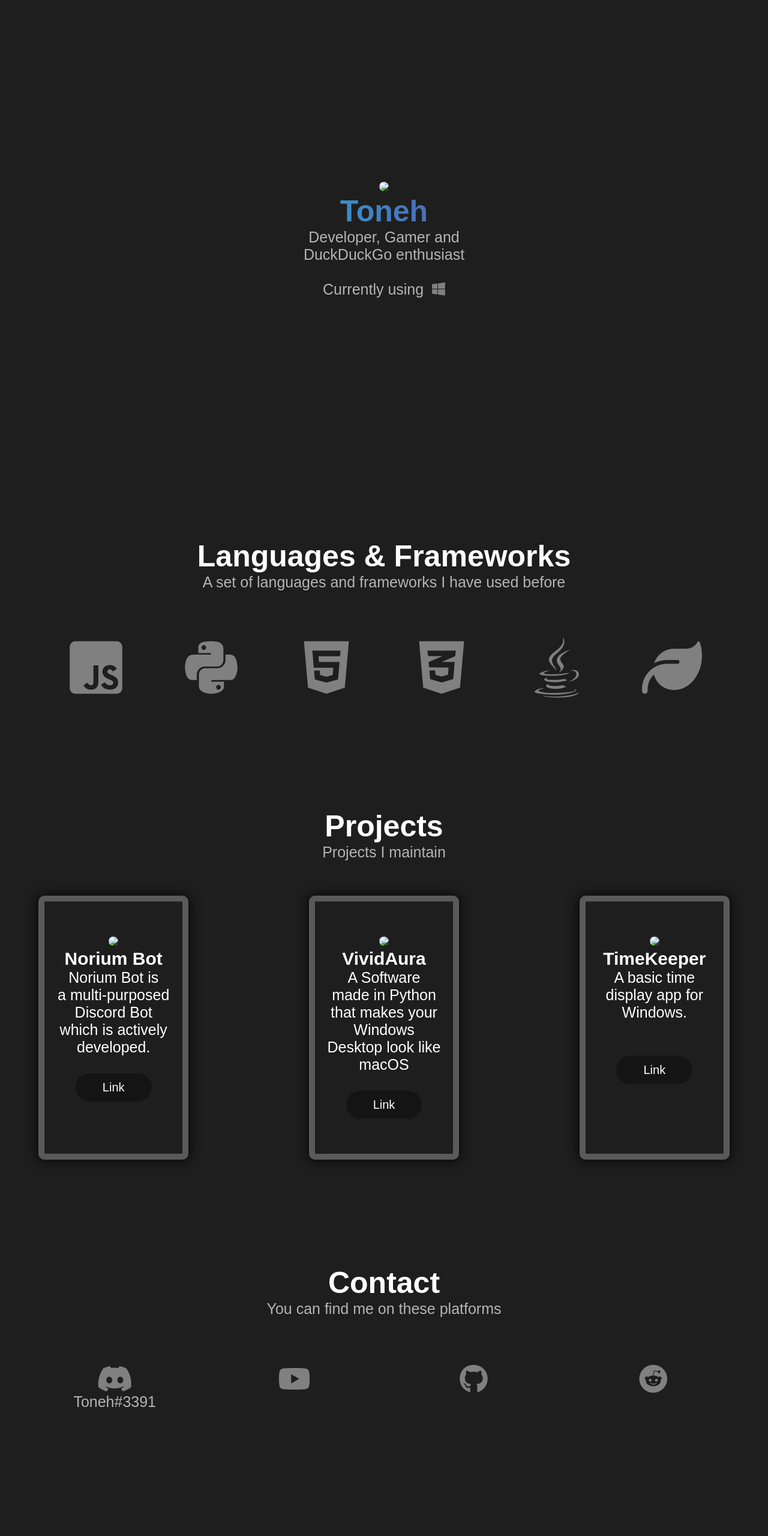
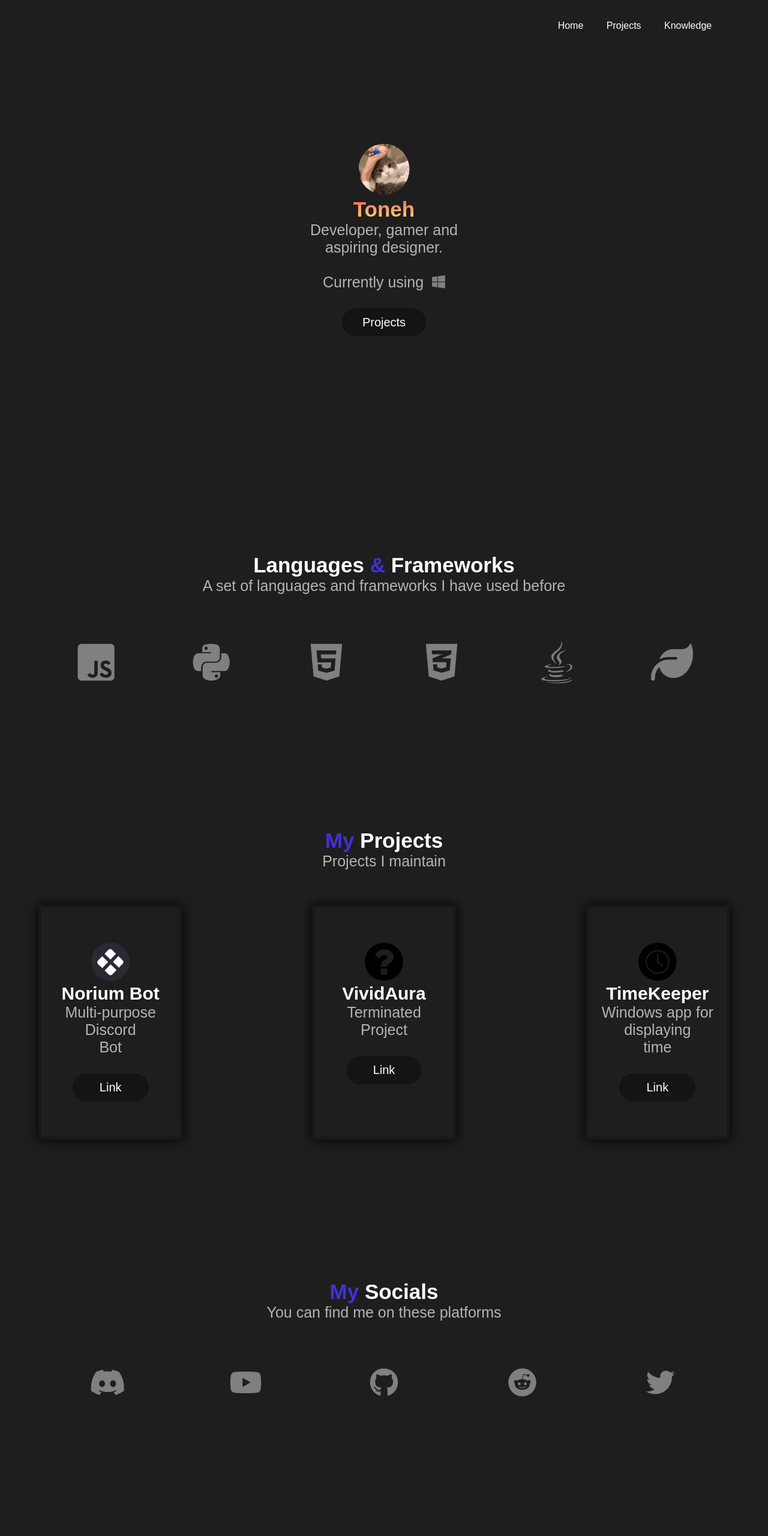
Before and after one commit to TonehDev/tonehdev.github.io, a plain HTML site: page index.html in a window 1280 px wide. Shown: the top 2560 px of the page at 60% size. Drawn offline with Linux system fonts and the light colour scheme; a web font is replaced by a local one.

Commit message:
new files

```diff
--- a/index.html
+++ b/index.html
@@ -16,16 +16,31 @@
 <body>
 
 
+
 <section class="header">
 
+
+<nav>
+
+    <div class="nav-links">
+        <ul>
+            <li><a href="#">Home</a></li>
+            <li><a href="#projects">Projects</a></li>
+            <li><a href="#knowledge">Knowledge</a></li>
+        </ul>
+    </div>
+</nav>
+
 <section id="home" class="text-box">
-    <img src=assets/toneh_pfp.jpg>
+    <img class="avatar" src=assets/toneh_pfp.jpg width="85" height="85">
     <h1>Toneh</h1>
-    <p>Developer, Gamer and<br>DuckDuckGo enthusiast<br><br>Currently using&nbsp;&nbsp;<a href="https://www.microsoft.com/en-us/windows?r=1" class="windows"><i class="fa-brands fa-windows"></i></a><br></p>
+    <p>Developer, gamer and<br>aspiring designer.<br><br>Currently using&nbsp;&nbsp;<a href="https://www.microsoft.com/en-us/windows?r=1" class="windows"><i class="fa-brands fa-windows"></i></a><br><br></p>
+    <a class="kl-btn" href="#projects">Projects</a>
 </section>
 
+
 <section id="knowledge" class="kl">
-    <h1>Languages & Frameworks</h1>
+    <h1>Languages <a class="highlight">&</a> Frameworks</h1>
     <p>A set of languages and frameworks I have used before</p>
     <div class="row2">
         <div class="icons-col">
@@ -57,30 +72,30 @@
 
 
 <section id="projects" class="pj">
-    <h1>Projects</h1>
+    <h1><a class="highlight">My</a> Projects</h1>
     <p>Projects I maintain</p>
     <div class="row">
         <div class="knowledge-col">
             <p><br><br></p>
             <img src="assets/norium-new.png">
             <h2>Norium Bot</h2>
-            <p2>Norium Bot is<br>a multi-purposed<br>Discord Bot<br>which is actively developed.<br><br></p2>
+            <p2>Multi-purpose Discord<br>Bot<br><br></p2>
             <a href="https://noriumbot.com/" class="kl-btn">&nbsp;&nbsp;Link&nbsp;&nbsp;</a>
             <p><br><br></p>
         </div>
         <div class="knowledge-col">
             <p><br><br></p>
-            <img src="assets/Webp.net-resizeimage (1).png">
+            <img src="assets/killed_project.png">
             <h2>VividAura</h2>
-            <p2>A Software<br>made in Python<br>that makes your Windows<br>Desktop look like macOS<br><br></p2>
-            <a href="https://github.com/NoriumProducts/VividAura" class="kl-btn">&nbsp;&nbsp;Link&nbsp;&nbsp;</a>
+            <p2>Terminated<br>Project<br><br></p2>
+            <a class="disabled-btn">&nbsp;&nbsp;Link&nbsp;&nbsp;</a>
             <p><br><br></p>
         </div>
         <div class="knowledge-col">
             <p><br><br></p>
             <img src="assets/time.png">
             <h2>TimeKeeper</h2>
-            <p2>A basic time<br>display app for<br>Windows.<br><br><br></p2>
+            <p2>Windows app for displaying<br>time<br><br></p2>
             <a href="https://github.com/TonehPy/TimeKeeper" class="kl-btn">&nbsp;&nbsp;Link&nbsp;&nbsp;</a>
             <p><br><br></p>
         </div>
@@ -88,27 +103,29 @@
 </section>
 
 <section id="socials" class="sc">
-    <h1>Contact</h1>
+    <h1><a class="highlight">My</a> Socials</h1>
     <p>You can find me on these platforms</p>
     <div class="row2">
         <div class="icons-col">
-                <h2><a class="dc"><i class="fa-brands fa-discord fa-2x"></i></a></h2>
-                <p>Toneh#3391</p>
+                <h2><a href="https://discordhub.com/profile/132083908173889537" class="dc"><i class="fa-brands fa-discord fa-2x" title="Toneh#3391 on Discord"></i></a></h2>
         </div>
         <div class="icons-col">
-            <h2><a href="https://www.youtube.com/channel/UC0O2gLzQA8BJSSN2kmMJtTg" class="yt"><i class="fa-brands fa-youtube fa-2x"></i><br></a></h2>
+            <h2><a href="https://www.youtube.com/channel/UC0O2gLzQA8BJSSN2kmMJtTg" class="yt"><i class="fa-brands fa-youtube fa-2x"></i></a></h2>
         </div>
         <div class="icons-col">
-            <h2><a href="https://github.com/TonehPy" class="gh"><i class="fa-brands fa-github fa-2x"></i><br></a></h2>
+            <h2><a href="https://github.com/TonehPy" class="gh"><i class="fa-brands fa-github fa-2x"></i></a></h2>
         </div>
         <div class="icons-col">
             <h2><a href="https://reddit.com/u/toneh997" class="rd"><i class="fa-brands fa-reddit fa-2x"></i></a></h2>
+        </div>
+        <div class="icons-col">
+            <h2><a href="https://twitter.com/tonehdev" class="tw"><i class="fa-brands fa-twitter fa-2x"></i></a></h2>
         </div>
     </div>
 </section>
 
 <section class="footer">
-        <h1>Made with <i class="fa-solid fa-heart"></i> by Toneh<br></h1>
+    <h1><a class="websource" href="https://github.com/TonehDev/portfolio"><i class="fa-brands fa-github fa-1x"></i>&nbsp;Website Source</a></h1>
 </section>
 
 </body>
--- a/style.css
+++ b/style.css
@@ -4,121 +4,43 @@
   font-family: 'Satoshi', sans-serif;
   background-color: #1f1e1e;
 }
-html{
-  scroll-behavior: smooth;
-}
-.bnb{
-  background:#101010;
+.text-box h1{
+  font-size: 35px;
+  background: -webkit-linear-gradient(#FF605D, #FEE27A);
+  -webkit-background-clip: text;
+  -webkit-text-fill-color: transparent;
 }
 ::-webkit-scrollbar {
-  display: none;
+  width: 10px;
 }
-.rd{
+::-webkit-scrollbar-track {
+  background-color: transparent;
+}
+
+::-webkit-scrollbar-thumb {
+  background-color: var(--foreground-dimmed);
+}
+
+::-webkit-scrollbar-thumb:hover {
+  background-color: var(--foreground);
+}
+.websource{
   text-decoration: none;
   color: gray;
-  size: 1px;
+  transition: 0.3s;
 }
-img{
-  border-radius: 10px;
-}
-.rd:hover{
-  text-decoration: none;
+.websource:hover{
   color: white;
 }
-.mongodb{
-  text-decoration: none;
-  color: gray;
-}
-.mongodb:hover{
-  text-decoration: none;
-  color: white;
-}
-.windows{
-  text-decoration: none;
-  color: gray;
-}
-.windows:hover{
-  text-decoration: none;
-  color: #0067ff;
-}
-.yt{
-  text-decoration: none;
-  color: gray;
-}
-.yt:hover{
-  text-decoration: none;
-  color: white;
-}
-.dc{
-  text-decoration: none;
-  color: gray;
-}
-.dc:hover{
-  text-decoration: none;
-  color: white;
-}
-.gh{
-  text-decoration: none;
-  color: gray;
-}
-.gh:hover{
-  text-decoration: none;
-  color: white;
-}
-.java{
-  text-decoration: none;
-  color: gray;
-}
-.java:hover{
-  text-decoration: none;
-  color: white;
-}
-.py{
-  text-decoration: none;
-  color: gray;
-}
-.py:hover{
-  text-decoration: none;
-  color: white;
-}
-.css{
-  text-decoration: none;
-  color: gray;
-}
-.css:hover{
-  text-decoration: none;
-  color: white;
-}
-.html{
-  text-decoration: none;
-  color: gray;
-}
-.html:hover{
-  text-decoration: none;
-  color: white;
-}
-.js{
-  text-decoration: none;
-  color: gray;
-}
-.js:hover{
-  text-decoration: none;
-  color: white;
-}
-.header{
-  min-height: 100vh;
-  width: 100%;
-  background-color: #1f1e1e;
-}
-.navtxt{
-  color: white;
-  font-size: 18px;
-}
-.fa-light fa-xmark{
-  color: white;
-}
-.fa-light fa-bars{
-  color: white;
+
+@font-face {
+  font-family: 'Satoshi';
+  src: url('https://cdn.fontshare.com/wf/P2LQKHE6KA6ZP4AAGN72KDWMHH6ZH3TA/ZC32TK2P7FPS5GFTL46EU6KQJA24ZYDB/7AHDUZ4A7LFLVFUIFSARGIWCRQJHISQP.woff2') format('woff2'),
+       url('https://cdn.fontshare.com/wf/P2LQKHE6KA6ZP4AAGN72KDWMHH6ZH3TA/ZC32TK2P7FPS5GFTL46EU6KQJA24ZYDB/7AHDUZ4A7LFLVFUIFSARGIWCRQJHISQP.woff') format('woff'),
+       url('https://cdn.fontshare.com/wf/P2LQKHE6KA6ZP4AAGN72KDWMHH6ZH3TA/ZC32TK2P7FPS5GFTL46EU6KQJA24ZYDB/7AHDUZ4A7LFLVFUIFSARGIWCRQJHISQP.ttf') format('truetype');
+  font-weight: 500;
+  font-display: swap;
+  font-style: normal;
 }
 nav{
   display: flex;
@@ -139,26 +61,153 @@ nav{
 .nav-links ul li a{
   color: #fff;
   text-decoration: none;
+  transition: 0.3s;
 }
-.nav-links ul li::after{
-  content: '';
-  width: 0%;
-  height: 2px;
-  background: #fff;
-  display: block;
-  margin: auto;
-  transition: 0.1s;
+.nav-links ul li a:hover{
+  color: gray;
 }
-.nav-links ul li:hover::after{
-  width: 100%;
+.normal-text{
+  color: #fff;
+  font-size: 35px;
+}
+html{
+  scroll-behavior: smooth;
+}
+.highlight{
+  color: #4231d6;
 }
 
-.text-box h1{
-  color: #fefeff;
+.rd{
+  text-decoration: none;
+  color: gray;
+  size: 1px;
+  transition: 0.3s;
+}
+img{
+  border-radius: 10px;
+  clip-path: circle();
+}
+.text-grey{
+  color: grey;
   font-size: 50px;
-  background: -webkit-linear-gradient(0deg, cyan,purple);
-  -webkit-background-clip: text;
-  -webkit-text-fill-color: transparent;
+}
+.rd:hover{
+  text-decoration: none;
+  color: white;
+}
+.tw{
+  text-decoration: none;
+  color: gray;
+  transition: 0.3s;
+}
+.tw:hover{
+  text-decoration: none;
+  color: white;
+}
+.mongodb{
+  text-decoration: none;
+  color: gray;
+  transition: 0.3s;
+}
+.mongodb:hover{
+  text-decoration: none;
+  color: white;
+}
+.windows{
+  text-decoration: none;
+  color: gray;
+  transition: 0.3s;
+}
+.windows:hover{
+  text-decoration: none;
+  color: #0067ff;
+}
+.yt{
+  text-decoration: none;
+  color: gray;
+  transition: 0.3s;
+}
+.yt:hover{
+  text-decoration: none;
+  color: white;
+}
+.dc{
+  text-decoration: none;
+  color: gray;
+  transition: 0.3s;
+}
+.dc:hover{
+  text-decoration: none;
+  color: white;
+}
+.gh{
+  text-decoration: none;
+  color: gray;
+  transition: 0.3s;
+}
+.gh:hover{
+  text-decoration: none;
+  color: white;
+}
+.java{
+  text-decoration: none;
+  color: gray;
+  transition: 0.3s;
+}
+.java:hover{
+  text-decoration: none;
+  color: white;
+}
+.py{
+  text-decoration: none;
+  color: gray;
+  transition: 0.3s;
+}
+.py:hover{
+  text-decoration: none;
+  color: white;
+}
+.css{
+  text-decoration: none;
+  color: gray;
+  transition: 0.3s;
+}
+.css:hover{
+  text-decoration: none;
+  color: white;
+}
+.html{
+  text-decoration: none;
+  color: gray;
+  transition: 0.3s;
+}
+.html:hover{
+  text-decoration: none;
+  color: white;
+}
+.js{
+  text-decoration: none;
+  color: gray;
+  transition: 0.3s;
+}
+.js:hover{
+  text-decoration: none;
+  color: white;
+}
+.header{
+  min-height: 100vh;
+  width: 100%;
+  background-color: #1f1e1e;
+}
+.navtxt{
+  color: white;
+  font-size: 18px;
+}
+.fa-light fa-xmark{
+  color: white;
+}
+.fa-light fa-bars{
+  color: white;
 }
 .text-box p{
   color : #b3b4b5;
@@ -187,7 +236,7 @@ nav{
 }
 .kl h1{
   color: white;
-  font-size: 50px;
+  font-size: 35px;
 }
 .kl-btn{
   display: inline-block;
@@ -208,14 +257,13 @@ nav{
 .disabled-btn{
   display: inline-block;
   text-decoration: none;
-  color: #fff;
-  border: 1px solid #141414;
   padding: 12px 34px;
-  font-size: 15px;
+  font-size: 20px;
   background: #141414;
   position: relative;
   cursor: not-allowed;
   border-radius: 50px;
+  color: #fff;
 }
 .pj-btn:hover{
   border: 1px solid #101010;
@@ -247,13 +295,23 @@ nav .fa{
   padding: 20px 12px;
   color: gray;
 }
+.from-blue-400 {
+  --tw-gradient-from: #60a5fa;
+  --tw-gradient-stops: var(--tw-gradient-from),var(--tw-gradient-to, rgba(96, 165, 250, 0));
+}
+.via-purple-500 {
+  --tw-gradient-stops: var(--tw-gradient-from),#8b5cf6,var(--tw-gradient-to, rgba(139, 92, 246, 0));
+}
+.to-pink-500 {
+  --tw-gradient-to: #ec4899;
+}
 .knowledge-col{
   flex-basis: 20%;
-  border-radius: 10px;
+  border-radius: 2px;
   color: gray;
   box-shadow: 0 0 20px 0px black;
   transition: 0.3s;
-  border: 10px solid #5a5a5a;
+  border: 5px solid #181818;
 }
 .knowledge-col:hover{
   box-shadow: none;
@@ -264,10 +322,6 @@ nav .fa{
   }
 }
 @media(max-width: 700px){
-  .text-box h1{
-      color: #fefeff;
-      font-size: 45px;
-  }
   .nav-links ul li{
       display: block;
   }
@@ -298,14 +352,14 @@ nav .fa{
 }
 .pj h1{
   color: white;
-  font-size: 50px;
+  font-size: 35px;
 }
 .pj h2{
   color: white;
   font-size: 30px;
 }
 .pj p2{
-  color: white;
+  color: #b3b4b5;
   font-size: 25px;
 }
 .pj p{
@@ -324,7 +378,7 @@ nav .fa{
 }
 .sc h1{
   color: white;
-  font-size: 50px;
+  font-size: 35px;
 }
 .sc p{
   color: #b3b4b5;
@@ -335,7 +389,7 @@ nav .fa{
 .footer{
   width: 90%;
   position: absolute;
-  top: 355%;
+  top: 345%;
   left: 50%;
   transform: translate(-50%,-50%);
   text-align: center;
@@ -370,8 +424,8 @@ nav .fa{
   .kl-btn{
     background: #333abd;
   }
-  .text-box h1{
-    color: #fefeff;
+  .normal{
+    color: #fff;
     font-size: 25px;
   }
   .text-box p{
@@ -459,4 +513,16 @@ nav .fa{
   .footer p{
     color: #b3b4b5;
   }
+  .nav{
+    display: none;
+  }
+  .nav-links{
+    display: none;
+  }
+  .text-box h1{
+    font-size: 30px;
+    background: -webkit-linear-gradient(90deg, #FF605D, #FEE27A);
+    -webkit-background-clip: text;
+    -webkit-text-fill-color: transparent;
+  }
 }
```
Also changed, not shown: assets/Webp.net-resizeimage (1).png (added), assets/killed_project.png (added), assets/norium-new.png (added), assets/time.png (added), assets/toneh_pfp.jpg (added).
